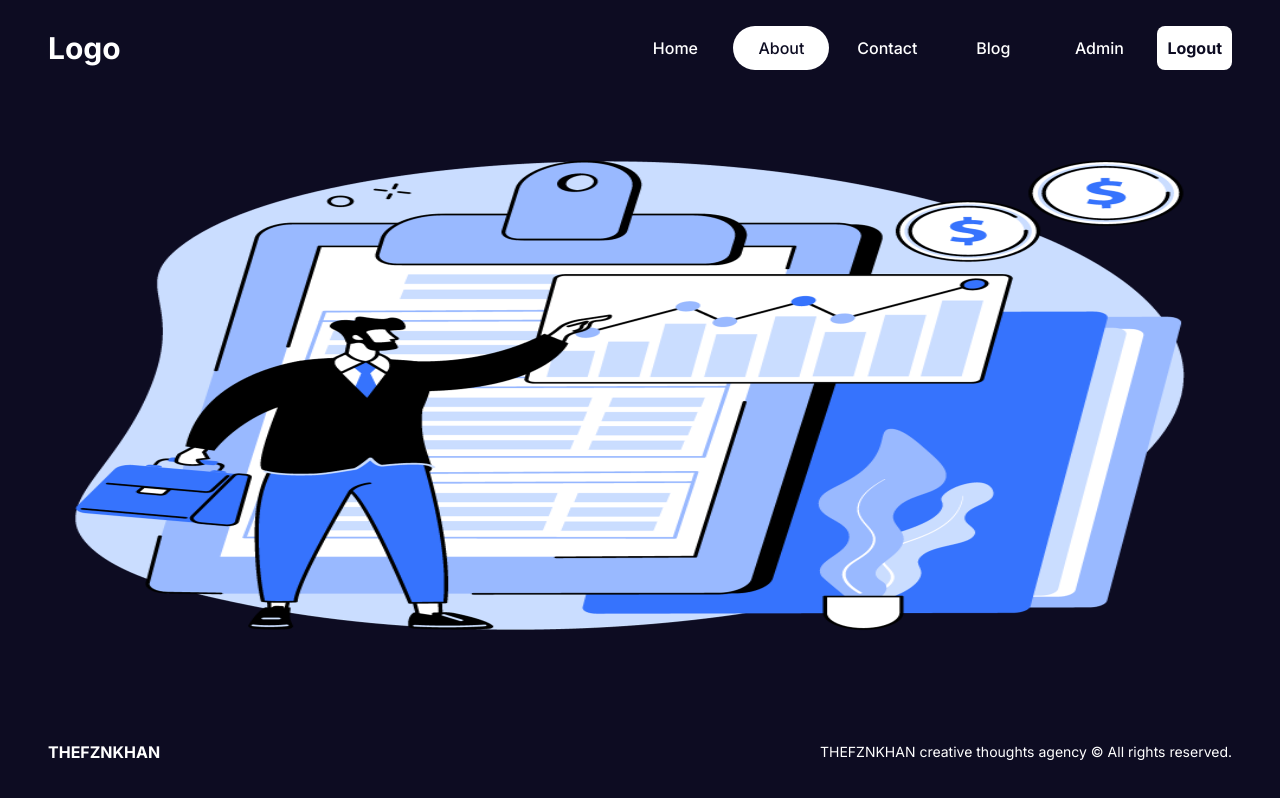
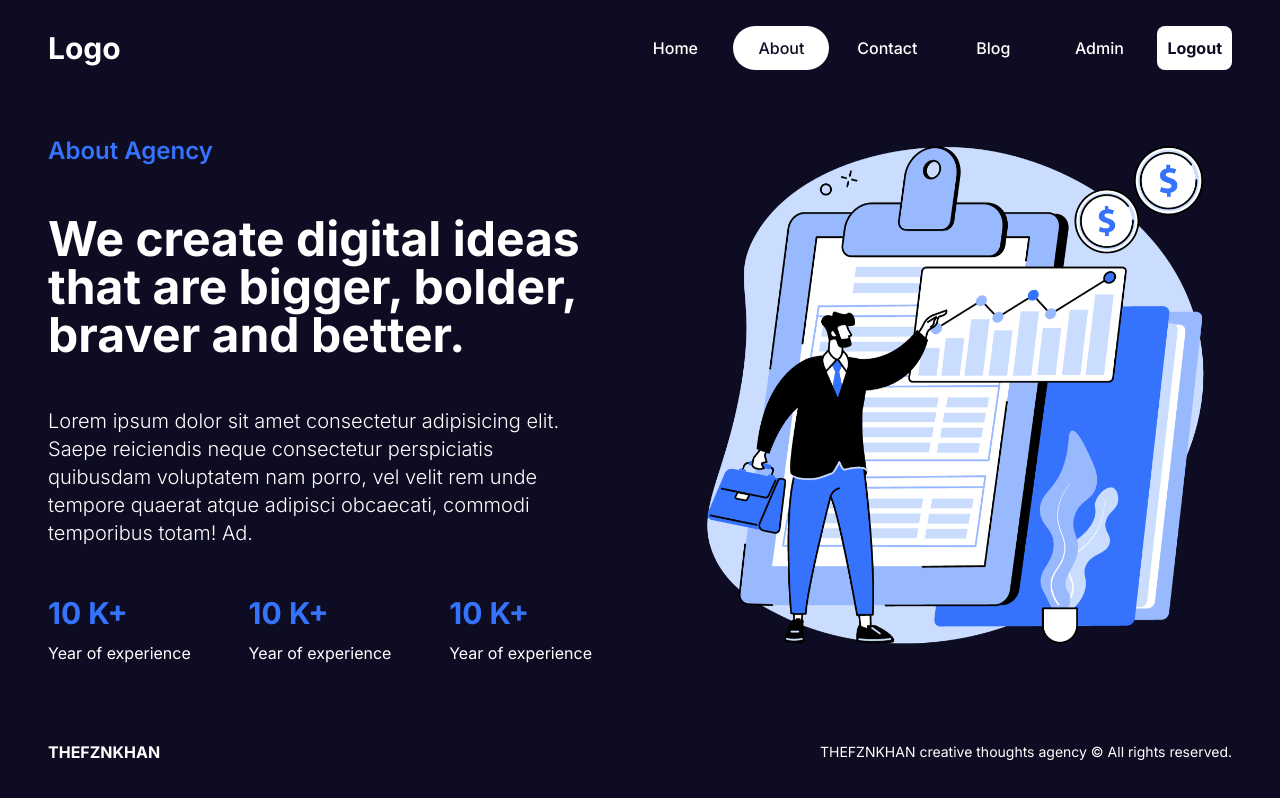
Before and after one commit to THEFZNKHAN/nextjs-learn, a Next.js app: page /about in a window 1280 px wide. Built offline with nearby package versions, Linux system fonts and the light colour scheme.

Commit message:
Make About Page

```diff
--- a/src/app/about/page.tsx
+++ b/src/app/about/page.tsx
@@ -2,9 +2,35 @@ import Image from "next/image";
 
 const AboutPage: React.FC = () => {
   return (
-    <div>
-      <div className="relative h-[500px] w-full">
-        <Image src="/about.png" alt="" fill />
+    <div className="flex gap-24">
+      {/* Text Container */}
+      <div className="flex-1 flex flex-col gap-12">
+        <h2 className="text-[var(--btn)] text-2xl font-semibold">About Agency</h2>
+        <h1 className="text-5xl font-bold">We create digital ideas that are bigger, bolder, braver and better.</h1>
+        <p className="text-xl font-light">Lorem ipsum dolor sit amet consectetur adipisicing elit. Saepe reiciendis neque consectetur perspiciatis quibusdam voluptatem nam porro, vel velit rem unde tempore quaerat atque adipisci obcaecati, commodi temporibus totam! Ad.</p>
+
+        {/* Boxes Container */}
+        <div className="flex items-center justify-between">
+          <div className="flex flex-col gap-2.5">
+            <h1 className="text-[var(--btn)] text-3xl font-bold">10 K+</h1>
+            <p>Year of experience</p>
+          </div>
+
+          <div className="flex flex-col gap-2.5">
+            <h1 className="text-[var(--btn)] text-3xl font-bold">10 K+</h1>
+            <p>Year of experience</p>
+          </div>
+
+          <div className="flex flex-col gap-2.5">
+            <h1 className="text-[var(--btn)] text-3xl font-bold">10 K+</h1>
+            <p>Year of experience</p>
+          </div>
+        </div>
+      </div>
+
+      {/* Image Container */}
+      <div className="flex-1 relative">
+        <Image src="/about.png" alt="" fill className="object-contain" />
       </div>
     </div>
   );
```
